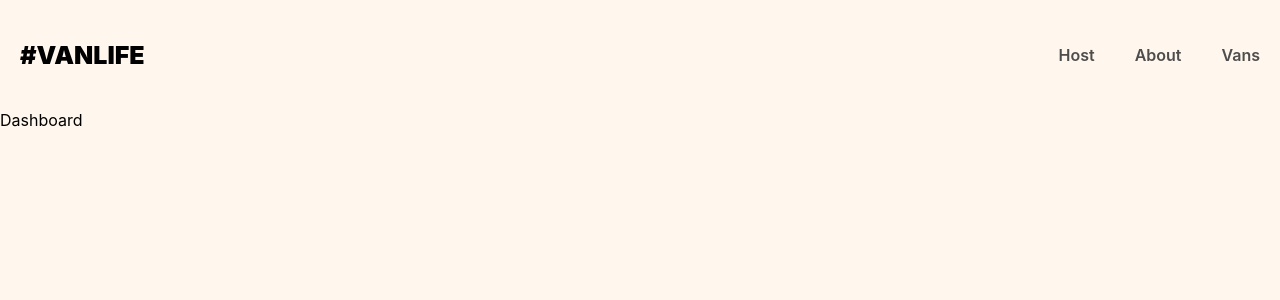
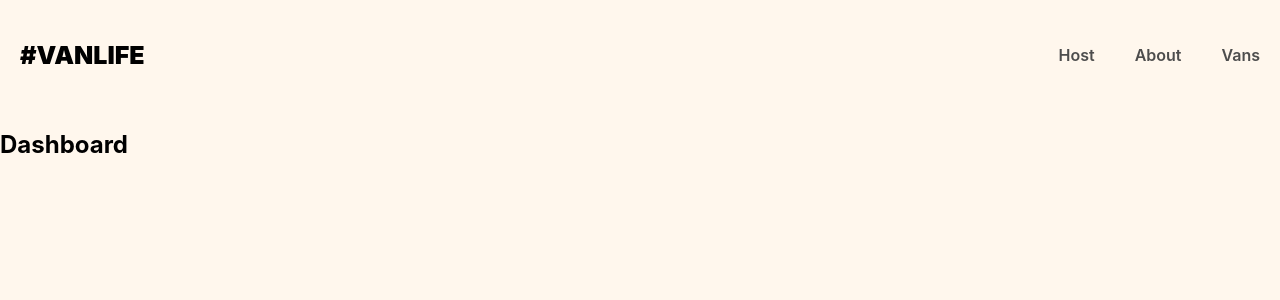
Before and after one commit to Hubnotch/van-renting-app, a React (Create React App) app: page /host in a window 1280 px wide. Shown: the top 300 px of the page. Built offline with nearby package versions, Linux system fonts and the light colour scheme; what miragejs would draw is missing.

Commit message:
Fixed routing to children component using outlet

```diff
--- a/src/App.js
+++ b/src/App.js
@@ -13,9 +13,10 @@ export default function App() {
         <Route path="/about" element={<About />} />
         <Route path="/vans" element={<Vans />} />
         <Route path="/vans/:id" element={<VanDetail />} />
-        <Route path='/host' element={<Dashboard />} />
-        <Route path='/host/income' element={<Income />} />
-        <Route path='/host/reviews' element={<Reviews />} />
+        <Route path='/host' element={<Dashboard />} >
+          <Route path='/host/income' element={<Income />} />
+          <Route path='/host/reviews' element={<Reviews />} />
+        </Route>
       </Route>
     </Routes>
   )
--- a/src/pages/Host/Dashboard.jsx
+++ b/src/pages/Host/Dashboard.jsx
@@ -1,8 +1,12 @@
 import React from 'react'
+import { Outlet } from 'react-router-dom'
 
 const Dashboard = () => {
   return (
-    <div>Dashboard</div>
+    <div>
+      <h2>Dashboard</h2>
+      <Outlet />
+    </div>
   )
 }
 
```
